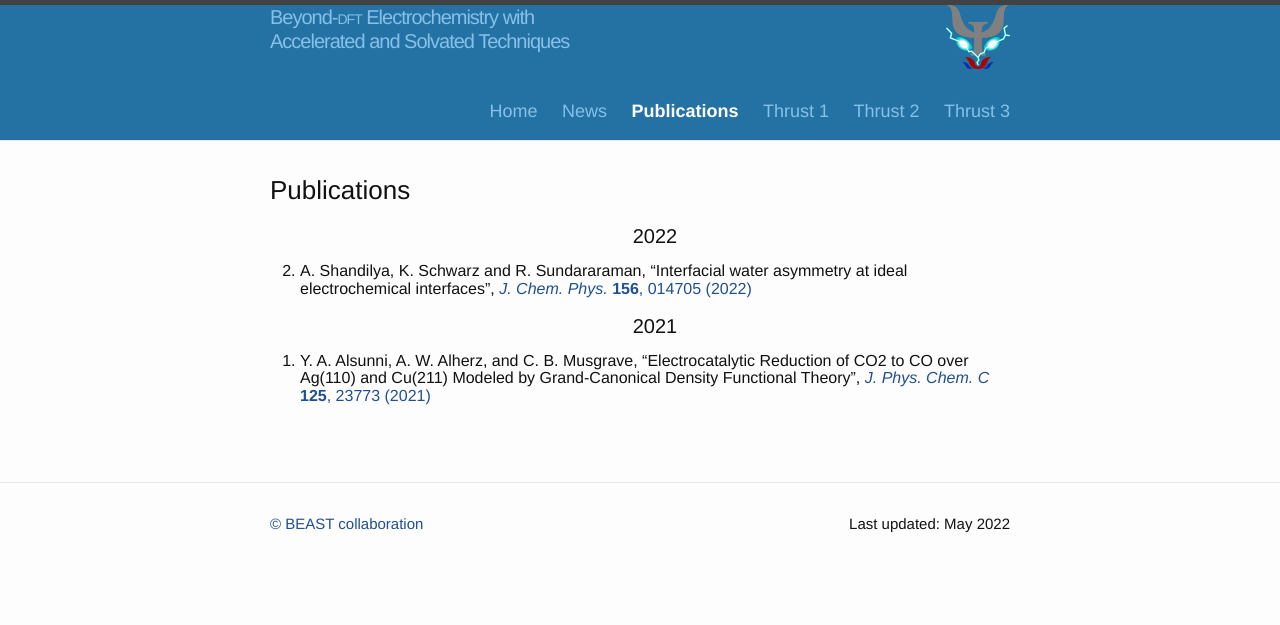
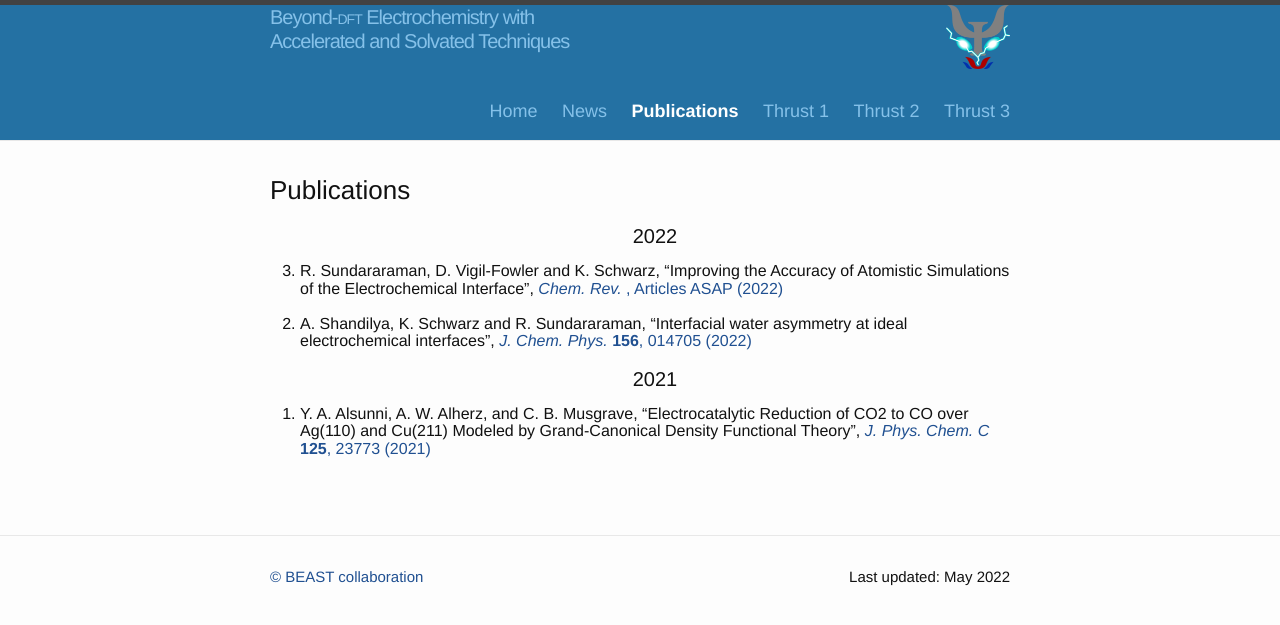
Before and after one commit to shankar1729/beast-echem, a Jekyll site: the page built from publications.md, in a window 1280 px wide. Shown: the top 625 px of the page. Built offline with Jekyll 4.4.1, drawn with Linux system fonts in a browser that asks for light colours.

```diff
--- a/_includes/pubs.html
+++ b/_includes/pubs.html
@@ -1,6 +1,11 @@
 <ol reversed>
 
 <h4> 2022 </h4>
+
+<li> R. Sundararaman, D. Vigil-Fowler and K. Schwarz,
+	&ldquo;Improving the Accuracy of Atomistic Simulations of the Electrochemical Interface&rdquo;,
+	<a href="https://doi.org/10.1021/acs.chemrev.1c00800"><i>Chem. Rev.</i> <b></b>, Articles ASAP (2022)</a>
+</li><br>
 
 <li> A. Shandilya, K. Schwarz and R. Sundararaman,
 	&ldquo;Interfacial water asymmetry at ideal electrochemical interfaces&rdquo;,
```
Also changed, not shown: _posts/2022-05-06-EchemReview.md (added, +16 -0 lines), images/news/EchemElectronsAtoms.jpg (added).
